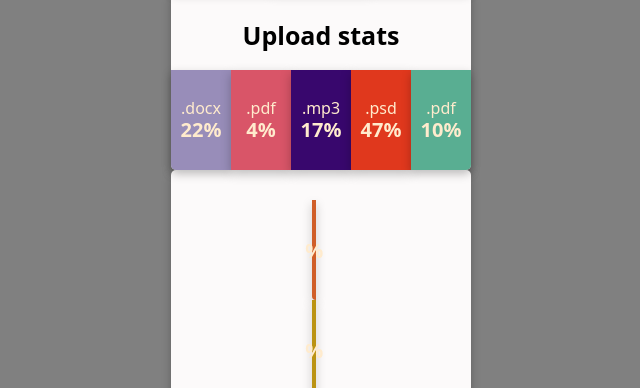
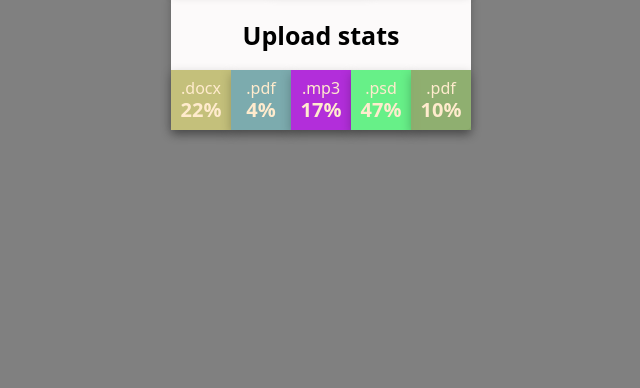
Before and after one commit to OlenaPatlata/goit-react-hw-01-components, a React (Create React App) app: page / in a window 1280 px wide. Shown: the part 412-800 px from the top of the page, without its empty margins (319-959 px from the left). Built offline with nearby package versions, Linux system fonts and the light colour scheme.

Commit message:
add List

```diff
--- a/src/components/ItemStatistics/ItemStatistics.jsx
+++ b/src/components/ItemStatistics/ItemStatistics.jsx
@@ -1,13 +1,14 @@
 import s from "./ItemStatistics.module.css";
+import getRandomHexColor from "components/util/RandomHexColor";
 import PropTypes from "prop-types";
 
 const ItemStatistics = (props) => {
   const { label, percentage } = props;
   return (
-    <>
+    <li className={s.item} style={{ backgroundColor: getRandomHexColor() }}>
       <span className={s.label}>{label}</span>
       <span className={s.percentage}>{percentage}%</span>
-    </>
+    </li>
   );
 };
 
--- a/src/components/List/List.jsx
+++ b/src/components/List/List.jsx
@@ -1,6 +1,5 @@
 import s from "./List.module.css";
 import ItemStatistics from "components/ItemStatistics/ItemStatistics";
-import getRandomHexColor from "components/util/RandomHexColor";
 
 import PropTypes from "prop-types";
 
@@ -10,16 +9,11 @@ const List = (props) => {
     <ul className={direction ? s.row : s.column}>
       {array.map((object) => {
         return (
-          <li
+          <ItemStatistics
             key={object.id}
-            className={s.item}
-            style={{ backgroundColor: getRandomHexColor() }}
-          >
-            <ItemStatistics
-              label={object.label}
-              percentage={object.percentage}
-            />
-          </li>
+            label={object.label}
+            percentage={object.percentage}
+          />
         );
       })}
     </ul>
--- a/src/components/Main/Main.jsx
+++ b/src/components/Main/Main.jsx
@@ -21,9 +21,9 @@ const Main = () => {
       <Section title="Upload stats">
         <List array={data} direction={true} />
       </Section>
-      <Section>
+      {/* <Section>
         <List array={friends} direction={false} />
-      </Section>
+      </Section> */}
     </>
   );
 };
```
